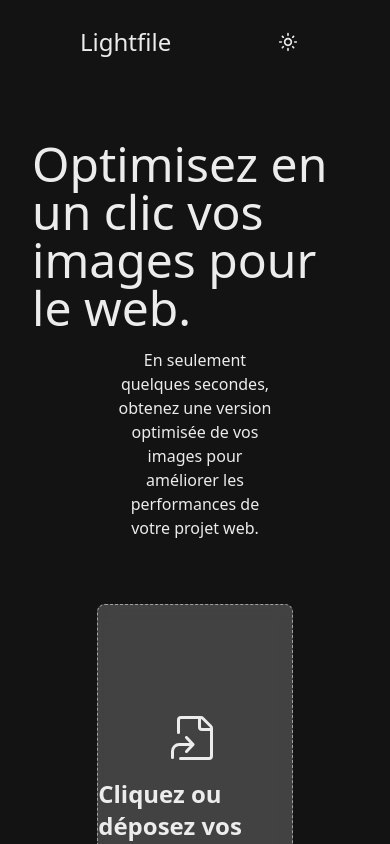
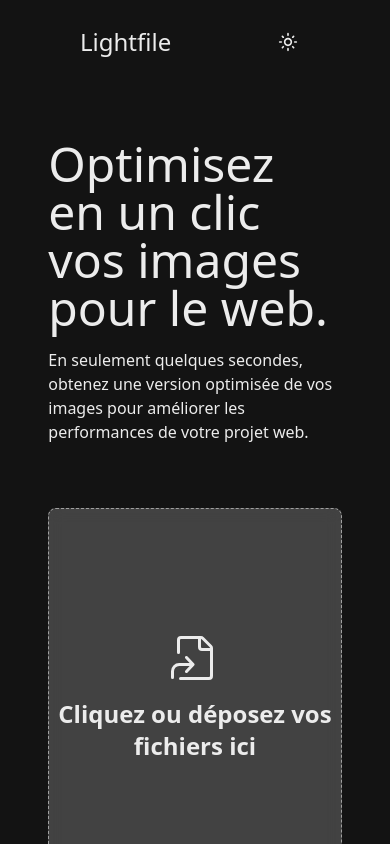
Before and after one commit to pommito/Lightfile, a React (Vite) app: page / in a window 390 px wide. Shown: the top 844 px of the page. Built offline with nearby package versions, Linux system fonts and the light colour scheme.

Commit message:
Styling: made some responsiv changes

```diff
--- a/src/App.tsx
+++ b/src/App.tsx
@@ -12,8 +12,8 @@ function App() {
     <div className="w-screen min-h-screen flex flex-col">
       <Header />
       <main className="flex flex-col items-center gap-4 px-8 py-6 ">
-        <h1 className="text-5xl mt-8 ">Optimisez en un clic vos images pour le web.</h1>
-        <p className="text-l w-1/2 text-center mb-12">
+        <h1 className="text-5xl w-[90%] md:text-center mt-8 ">Optimisez en un clic vos images pour le web.</h1>
+        <p className="text-l w-[90%] lg:w-1/2 md:text-center mb-12">
           En seulement quelques secondes, obtenez une version optimisée de vos images pour améliorer les performances de
           votre projet web.
         </p>
--- a/src/Components/Dropbox.tsx
+++ b/src/Components/Dropbox.tsx
@@ -26,7 +26,7 @@ const Dropbox = ({ setFiles }: DropboxPropsType) => {
 
   return (
     <div
-      className={`w-3/5 h-[45vh] flex flex-col justify-center items-center gap-4 bg-black/20 dark:bg-white/20 border rounded-lg border-dashed backdrop-blur cursor-pointer ${
+      className={`w-[90%] xl:w-3/5 h-[45vh] flex flex-col justify-center items-center gap-4 bg-black/20 dark:bg-white/20 border rounded-lg border-dashed backdrop-blur cursor-pointer ${
         isDragOver ? 'border-white' : 'border-white/50'
       }`}
       onDragOver={handleDragOver}
@@ -35,7 +35,9 @@ const Dropbox = ({ setFiles }: DropboxPropsType) => {
       onClick={handleClick}
     >
       {isDragOver ? <GoGoal className="size-12" /> : <GoFileSymlinkFile className="size-12" />}
-      <p className="text-2xl font-semibold">{isDragOver ? 'Oui juste là !' : 'Cliquez ou déposez vos fichiers ici'}</p>
+      <p className="text-2xl text-center font-semibold">
+        {isDragOver ? 'Oui juste là !' : 'Cliquez ou déposez vos fichiers ici'}
+      </p>
       <input
         type="file"
         id="file"
```
